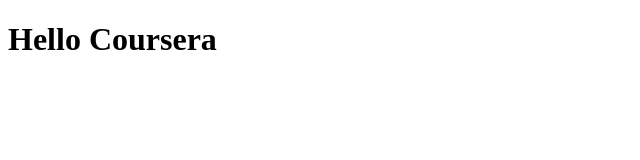
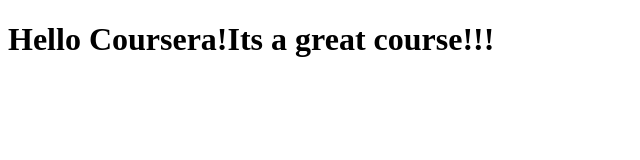
Before and after one commit to Vishakha63/coursera-test, a plain HTML site: page site/index.html in a window 1280 px wide. Shown: the whole page, without its empty margins (0-640 px from the left). Drawn offline with Linux system fonts and the light colour scheme.

Commit message:
Small addition to our page.

```diff
--- a/site/index.html
+++ b/site/index.html
@@ -4,6 +4,6 @@
 	<title>Hello Coursera!</title>
 </head>
 <body>
-<h1>Hello Coursera</h1>
+<h1>Hello Coursera!Its a great course!!!</h1>
 </body>
 </html>
```
